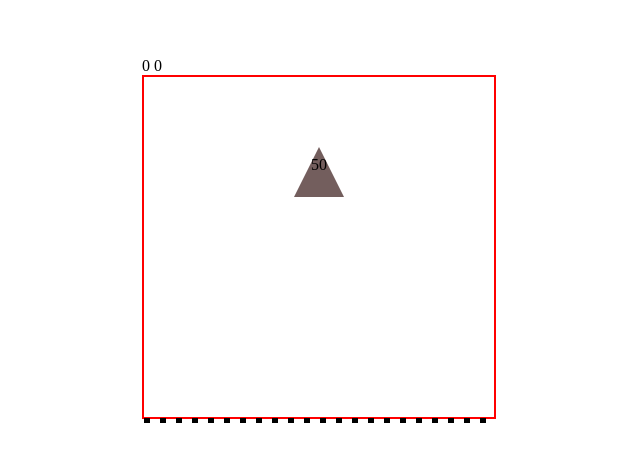
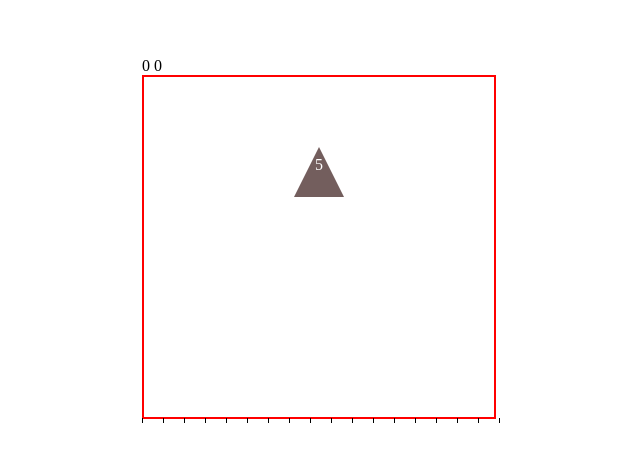
Before and after one commit to sevalmercan/teeter-totter-app, a Vue app: page / in a window 1280 px wide. Shown: the part 162-624 px from the top of the page, without its empty margins (321-961 px from the left). Built offline with nearby package versions, Linux system fonts and the light colour scheme.

Commit message:
massss color changed a nd lines number decreased

```diff
--- a/src/components/circle-object.vue
+++ b/src/components/circle-object.vue
@@ -25,7 +25,7 @@ export default {
     },
     created() {
         this.color = getRandomColor()
-        this.mass = this.edgeSize.replace("px", "")
+        this.mass = this.edgeSize.replace("0px", "")
     }
 }
 </script>
@@ -41,6 +41,8 @@ export default {
         position: absolute;
         left: 50%;
         transform: translate(-50%, 50%);
+        color: white;
+
     }
 }
 </style>
--- a/src/components/game-board.vue
+++ b/src/components/game-board.vue
@@ -9,7 +9,7 @@
 
             </div>
             <div class="line-container">
-                <div class="vertical-line" v-for="index in 22" :key="index">
+                <div class="vertical-line" v-for="index in 18" :key="index">
 
                 </div>
             </div>
@@ -112,11 +112,12 @@ export default {
         flex-direction: row;
         position: absolute;
         bottom: -6px;
+        left: -2px;
 
         .vertical-line {
-            border-left: 6px solid black;
+            border-left: 1px solid black;
             height: 5px;
-            margin-right: 10px;
+            margin-right: 20px;
         }
     }
 
--- a/src/components/square-object.vue
+++ b/src/components/square-object.vue
@@ -24,7 +24,7 @@ export default {
     },
     created() {
         this.color = getRandomColor()
-        this.mass = this.edgeSize.replace("px", "")
+        this.mass = this.edgeSize.replace("0px", "")
     }
 }
 </script>
@@ -40,6 +40,7 @@ export default {
         position: absolute;
         left: 50%;
         transform: translate(-50%, 50%);
+        color: white;
     }
 
 }
--- a/src/components/triangle-object.vue
+++ b/src/components/triangle-object.vue
@@ -27,7 +27,7 @@ export default {
     }, created() {
         this.calculateOtherEdges();
         this.color = getRandomColor();
-        this.mass = this.edgeSize.replace("px", "")
+        this.mass = this.edgeSize.replace("0px", "")
     },
 
     methods: {
@@ -50,6 +50,7 @@ export default {
         position: absolute;
         left: 50%;
         transform: translate(-50%, 50%);
+        color: white;
     }
 }
 </style>
```
